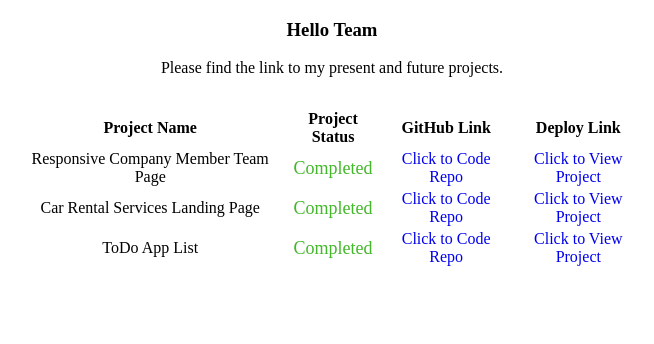
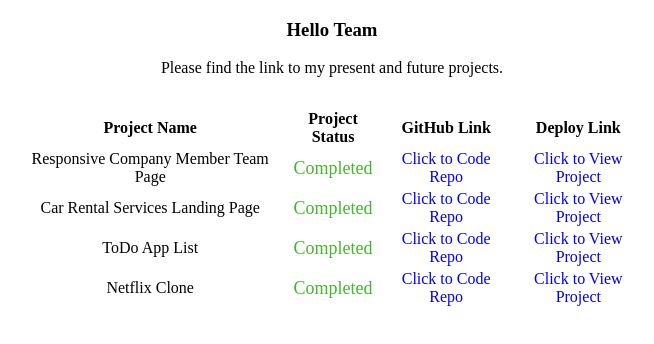
Before and after one commit to prakashs-dev/VeriTech-Intern, a plain HTML site: page index.html in a window 1280 px wide. Shown: the whole page, without its empty margins (308-962 px from the left). Drawn offline with Linux system fonts and the light colour scheme.

Commit message:
completed

```diff
--- a/index.html
+++ b/index.html
@@ -96,6 +96,25 @@
         </td>
       </tr>
 
+      <!-- Netflix clone -->
+      <tr>
+        <td>Netflix Clone</td>
+        <td class="status green">Completed</td>
+        <td>
+          <a
+            class="link"
+            href="https://github.com/prakashs-dev/VeriTech-Intern/tree/main/Task-4"
+            target="_blank"
+            >Click to Code Repo</a
+          >
+        </td>
+        <td>
+          <a class="link" href="./Task-4/index.html" target="_blank"
+            >Click to View Project</a
+          >
+        </td>
+      </tr>
+
     </table>
   </body>
 </html>
```
